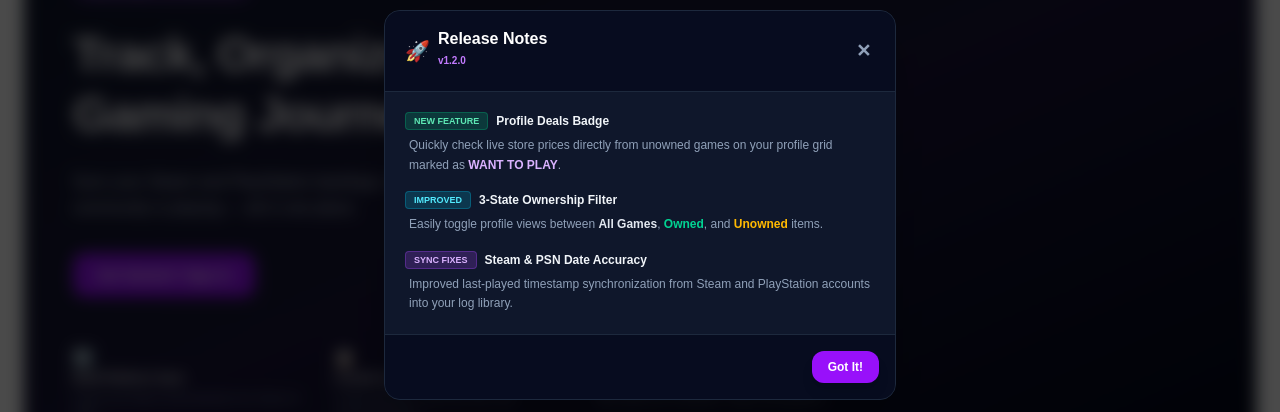
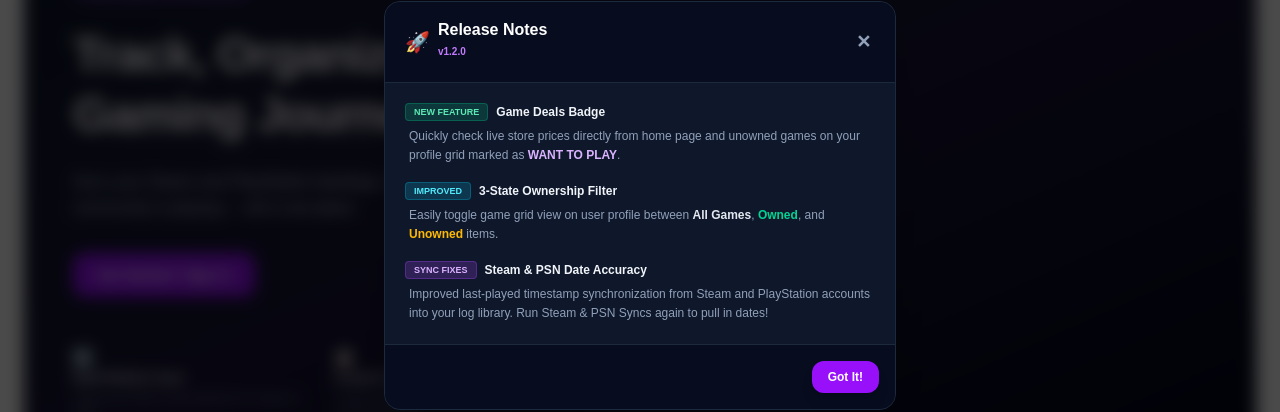
Before and after one commit to hankscolumbo/inventory-management, a Next.js app: page / in a window 1280 px wide. Shown: the part 171-583 px from the top of the page. Built offline with nearby package versions, Linux system fonts and the light colour scheme; no server answers; the database is empty.

Commit message:
update message

```diff
--- a/components/ReleaseNotesModal.tsx
+++ b/components/ReleaseNotesModal.tsx
@@ -72,10 +72,10 @@ export default function ReleaseNotesModal({ triggerText = "What's New" }: Releas
                   <span className="px-2 py-0.5 bg-emerald-500/20 text-emerald-300 border border-emerald-500/30 text-[9px] font-extrabold rounded uppercase">
                     New Feature
                   </span>
-                  <h3 className="font-bold text-slate-100">Profile Deals Badge</h3>
+                  <h3 className="font-bold text-slate-100">Game Deals Badge</h3>
                 </div>
                 <p className="text-slate-400 pl-1 leading-relaxed">
-                  Quickly check live store prices directly from unowned games on your profile grid marked as <span className="text-purple-300 font-semibold">WANT TO PLAY</span>.
+                  Quickly check live store prices directly from home page and unowned games on your profile grid marked as <span className="text-purple-300 font-semibold">WANT TO PLAY</span>.
                 </p>
               </div>
 
@@ -88,7 +88,7 @@ export default function ReleaseNotesModal({ triggerText = "What's New" }: Releas
                   <h3 className="font-bold text-slate-100">3-State Ownership Filter</h3>
                 </div>
                 <p className="text-slate-400 pl-1 leading-relaxed">
-                  Easily toggle profile views between <span className="text-slate-200 font-semibold">All Games</span>, <span className="text-emerald-400 font-semibold">Owned</span>, and <span className="text-amber-400 font-semibold">Unowned</span> items.
+                  Easily toggle game grid view on user profile between <span className="text-slate-200 font-semibold">All Games</span>, <span className="text-emerald-400 font-semibold">Owned</span>, and <span className="text-amber-400 font-semibold">Unowned</span> items.
                 </p>
               </div>
 
@@ -102,6 +102,7 @@ export default function ReleaseNotesModal({ triggerText = "What's New" }: Releas
                 </div>
                 <p className="text-slate-400 pl-1 leading-relaxed">
                   Improved last-played timestamp synchronization from Steam and PlayStation accounts into your log library.
+                  Run Steam & PSN Syncs again to pull in dates!
                 </p>
               </div>
             </div>
```
